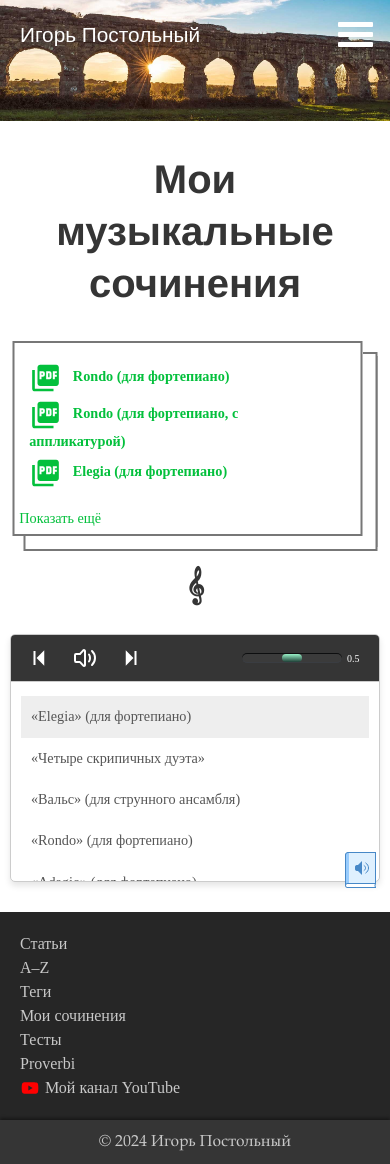
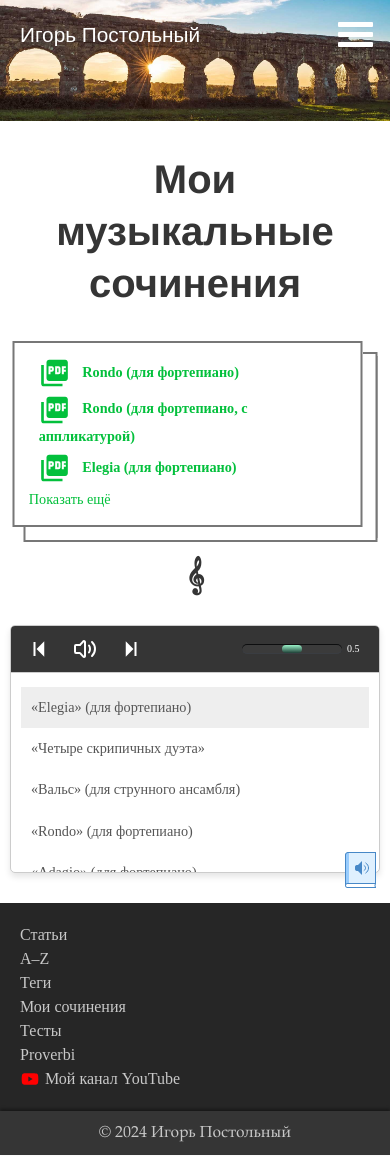
Before and after one commit to postolny/postolny.github.io, a Jekyll site: the page built from _pages/musica.html, in a window 390 px wide. Built offline with Jekyll 4.4.1, drawn with Linux system fonts in a browser that asks for light colours.

Commit message:
Add files via upload

```diff
--- a/_sass/tale/_layout.scss
+++ b/_sass/tale/_layout.scss
@@ -824,7 +824,8 @@
     color: $lightGray;
   }
 
-  #spartiti_row a:hover {
+  #spartiti_row a:hover,
+  #showMoreLink:hover {
     color: $white;
   }
 
@@ -888,6 +889,7 @@
 #spartiti_row {
   ul {
     list-style-type: none;
+    margin: 0;
     padding-left: 10px;
   }
 
@@ -900,6 +902,18 @@
     height: 32px;
     vertical-align: middle;
     margin-right: 8px;
+  }
+}
+
+#showMoreLink {
+  margin-left: 10px;
+  text-decoration: underline;
+  text-decoration-thickness: 1px;
+  text-underline-offset: 5px;
+  transition: color 0.2s linear;
+
+  &:hover {
+    color: #00ff4d;
   }
 }
 
@@ -923,9 +937,8 @@
   #spartiti_row {
     > div {
       font-size: 0.89rem;
-      padding: 0.3rem;
     }
-    li {
+    li:not(:last-child) {
       padding-bottom: 0.3rem;
     }
   }
```
